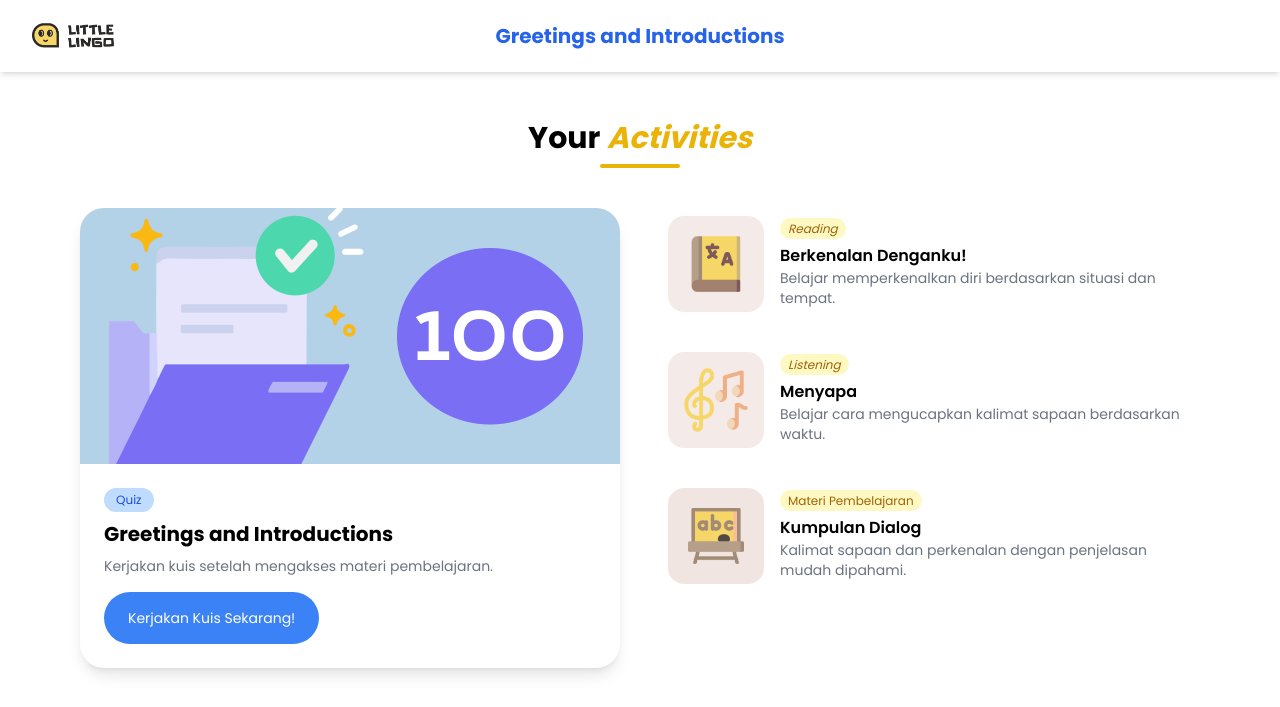
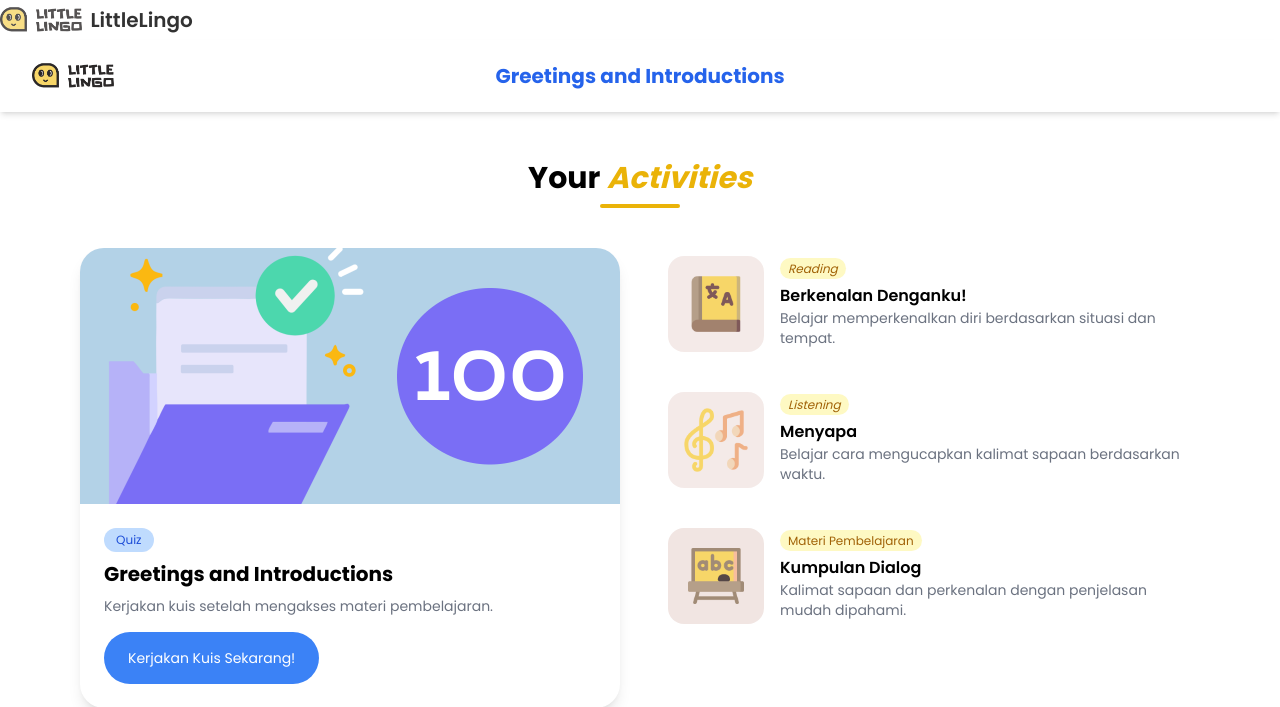
Before and after one commit to sephiaase/littlelingo, a PHP site: page /menu-1.php in a window 1280 px wide. Shown: the top 707 px of the page. Run offline with PHP 8.4, Linux system fonts and the light colour scheme; data that the repository does not hold is empty; some libraries are stand-ins or nearby versions.

Commit message:
Update menu-1.php

```diff
--- a/menu-1.php
+++ b/menu-1.php
@@ -28,8 +28,10 @@ if ($_SERVER['REQUEST_METHOD'] === 'POST') {
 <head>
   <meta charset="UTF-8" />
   <meta name="viewport" content="width=device-width, initial-scale=1.0" />
-  <link rel="shortcut icon" href="assets/img/favicon.png" type="image/png" />
-  <title>LittleLingo - Belajar Bahasa Inggris</title>
+  <a href="index.html" class="flex items-center space-x-2 hover:opacity-80">
+      <img src="assets/img/logo.png" alt="LittleLingo Logo" class="h-10 w-auto">
+      <span class="text-xl font-semibold">LittleLingo</span>
+  </a>
   <link href="https://fonts.googleapis.com/css2?family=Poppins:wght@400;600;700&display=swap" rel="stylesheet">
   <script src="https://cdn.tailwindcss.com"></script>
 </head>
```
